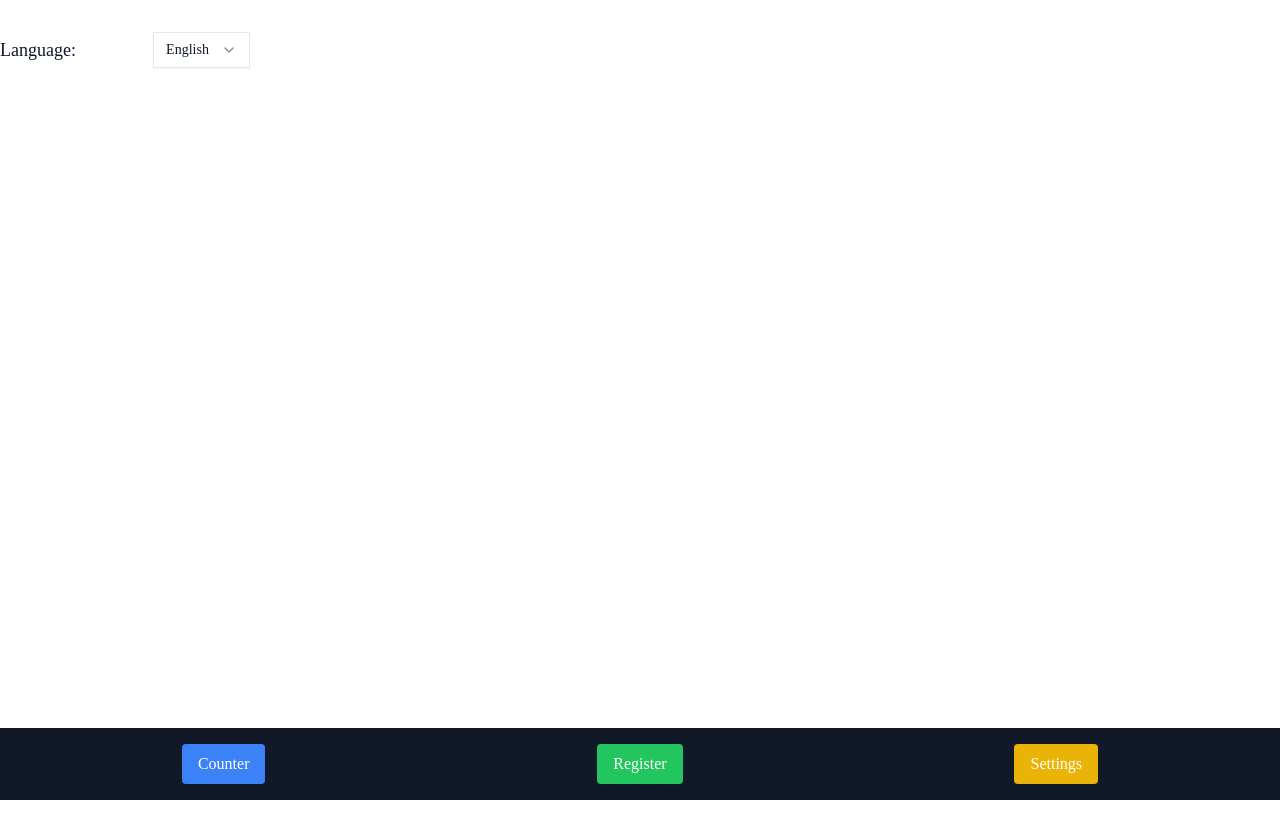
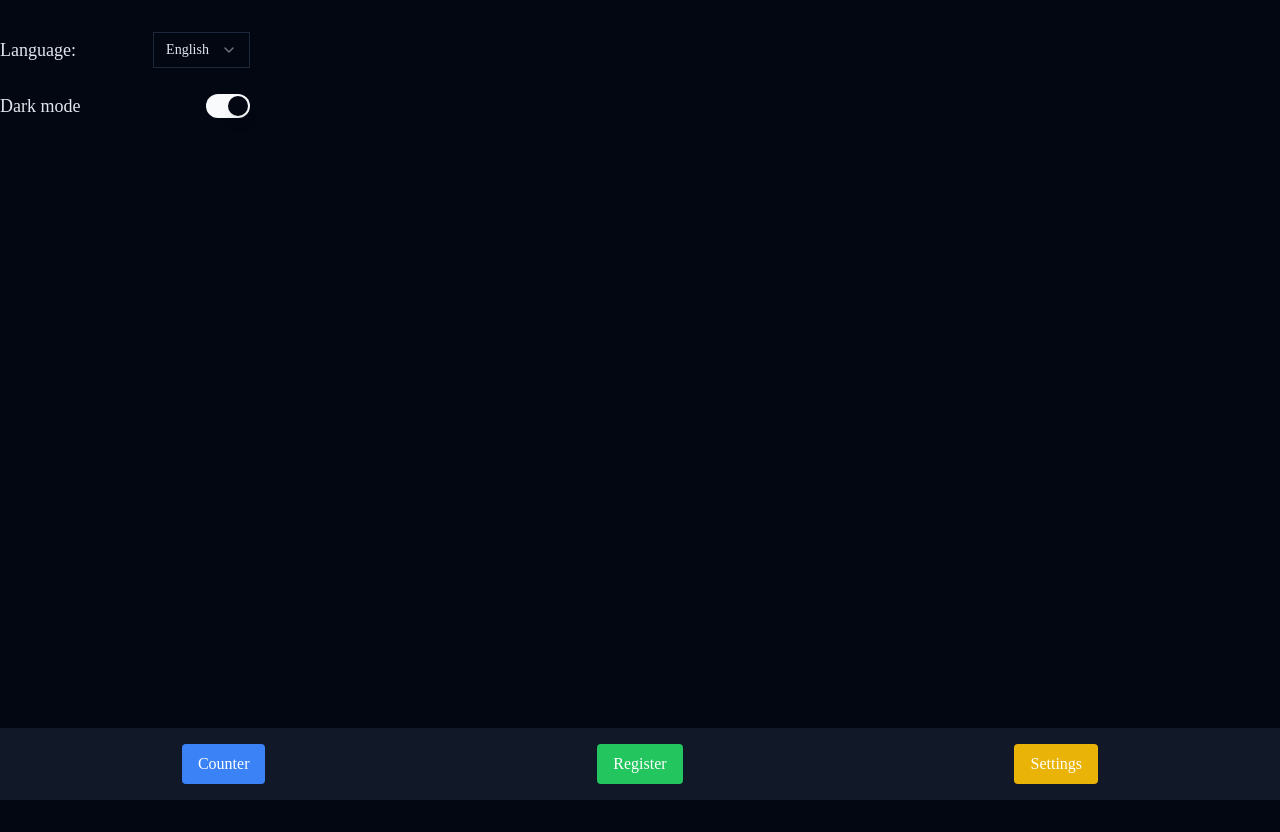
Before and after one commit to IvanPolukhin/WebAppBot, a React (Create React App) app: page / in a window 1280 px wide. Both pictures are taken after a click on the button "Settings". Built offline with nearby package versions, Linux system fonts and the light colour scheme.

Commit message:
feat: add theme

```diff
--- a/src/App.tsx
+++ b/src/App.tsx
@@ -4,15 +4,18 @@ import AppRouter from 'src/features/AppRouter'
 import NavigationButtons from './components/NavigationButtons'
 
 import LocalesProvider from 'src/contexts/LocalesContext'
+import ThemeProvider from 'src/contexts/ThemeContext'
 
 function App() {
   return (
     <Router>
       <LocalesProvider>
-        <div className="relative min-h-screen pb-16">
-          <AppRouter />
-          <NavigationButtons />
-        </div>
+        <ThemeProvider>
+          <div className="relative min-h-screen pb-16">
+            <AppRouter />
+            <NavigationButtons />
+          </div>
+        </ThemeProvider>
       </LocalesProvider>
     </Router>
   )
--- a/src/contexts/LocalesContext/index.tsx
+++ b/src/contexts/LocalesContext/index.tsx
@@ -1,4 +1,4 @@
-import { JSX, useMemo, useState } from 'react'
+import React, { useMemo, useState } from 'react'
 
 import { Language, Locale, LocalStorageKeys } from 'src/types'
 import { LocalesContext } from 'src/contexts'
@@ -6,7 +6,7 @@ import { TRANSLATIONS } from 'src/constants'
 
 import { LocalesContextData } from 'src/contexts/types'
 
-const LocalesProvider = ({ ...props }): JSX.Element => {
+const LocalesProvider = ({ ...props }): React.JSX.Element => {
   const [locale, setLocale] = useState<Language>(
     (localStorage.getItem(LocalStorageKeys.LOCALE) as Language) || Language.EN,
   )
--- /dev/null
+++ b/src/contexts/ThemeContext/index.tsx
@@ -0,0 +1,14 @@
+import React from 'react'
+import { ThemeContext } from 'src/contexts'
+
+import { useTheme } from 'src/hooks/useTheme'
+
+const ThemeProvider = ({ ...props }): React.JSX.Element => {
+  const themeData = useTheme()
+
+  if (!themeData.theme) return <div />
+
+  return <ThemeContext.Provider value={themeData} {...props} />
+}
+
+export default ThemeProvider
--- a/src/features/SettingSelect/index.tsx
+++ b/src/features/SettingSelectLanguage/index.tsx
@@ -1,4 +1,4 @@
-import { JSX } from 'react'
+import React from 'react'
 import { Language } from 'src/types'
 
 import {
@@ -8,11 +8,11 @@ import {
   SelectTrigger,
   SelectValue,
 } from 'src/components/shadcn/Select'
-import { useSettingSelect } from 'src/features/SettingSelect/useSettingSelect'
+import { useSettingSelectLanguage } from 'src/features/SettingSelectLanguage/useSettingSelectLanguage'
 
-const AppSelectLanguage = (): JSX.Element => {
+const AppSelectLanguage = (): React.JSX.Element => {
   const { language, handleChangeLocale, languageLabel, selectPlaceholder } =
-    useSettingSelect()
+    useSettingSelectLanguage()
 
   return (
     <div className="flex flex-col mt-6 max-w-[250px]">
--- a/src/features/SettingSelect/useSettingSelect.ts
+++ b/src/features/SettingSelectLanguage/useSettingSelectLanguage.ts
@@ -1,6 +1,6 @@
 import { useLocales } from 'src/contexts'
 
-export const useSettingSelect = () => {
+export const useSettingSelectLanguage = () => {
   const { locale, handleChangeLocale, translations } = useLocales()
 
   return {
--- /dev/null
+++ b/src/features/SettingSwitchTheme/index.tsx
@@ -0,0 +1,18 @@
+import React from 'react'
+import { Switch } from 'src/components/shadcn/Switch'
+import { useSettingSwitchTheme } from 'src/features/SettingSwitchTheme/useSettingSwitchTheme'
+
+const SettingToggleTheme = (): React.JSX.Element => {
+  const { isChecked, onCheckedChange, themeLabel } = useSettingSwitchTheme()
+
+  return (
+    <div className="flex flex-col mt-6 max-w-[250px]">
+      <div className="flex items-center space-x-7">
+        <span className="text-lg font-medium w-[72%]">{themeLabel}</span>
+        <Switch checked={isChecked} onCheckedChange={onCheckedChange} />
+      </div>
+    </div>
+  )
+}
+
+export default SettingToggleTheme
--- /dev/null
+++ b/src/features/SettingSwitchTheme/useSettingSwitchTheme.ts
@@ -0,0 +1,22 @@
+import { ThemeVariants } from 'src/types'
+import { useThemeContext } from 'src/contexts'
+import { useLocales } from 'src/contexts'
+
+export const useSettingSwitchTheme = () => {
+  const { theme, handleSetTheme } = useThemeContext()
+  const { translations } = useLocales()
+
+  const isChecked = theme === ThemeVariants.DARK
+
+  const onCheckedChange = (checked: boolean): void => {
+    const newTheme = checked ? ThemeVariants.DARK : ThemeVariants.LIGHT
+
+    handleSetTheme(newTheme)
+  }
+
+  return {
+    isChecked,
+    onCheckedChange,
+    themeLabel: translations.setting.darkMode,
+  }
+}
--- /dev/null
+++ b/src/hooks/useTheme/index.ts
@@ -0,0 +1,30 @@
+import { LocalStorageKeys, ThemeVariants } from 'src/types'
+import { useEffect, useState } from 'react'
+
+export const useTheme = () => {
+  const [theme, setTheme] = useState<ThemeVariants>(
+    (localStorage.getItem(LocalStorageKeys.THEME) as ThemeVariants) ||
+      ThemeVariants.DARK,
+  )
+
+  const handleSetTheme = (themeValue: ThemeVariants) => {
+    setTheme(themeValue)
+    localStorage.setItem(LocalStorageKeys.THEME, themeValue)
+
+    if (themeValue === ThemeVariants.DARK) {
+      document.documentElement.classList.add(ThemeVariants.DARK)
+      document.documentElement.classList.remove(ThemeVariants.LIGHT)
+
+      return
+    }
+
+    document.documentElement.classList.add(ThemeVariants.LIGHT)
+    document.documentElement.classList.remove(ThemeVariants.DARK)
+  }
+
+  useEffect(() => {
+    handleSetTheme(theme)
+  }, [])
+
+  return { theme, handleSetTheme }
+}
--- a/src/pages/Settings/index.tsx
+++ b/src/pages/Settings/index.tsx
@@ -1,10 +1,12 @@
 import { JSX } from 'react'
-import AppSelectLanguage from 'src/features/SettingSelect'
+import AppSelectLanguage from 'src/features/SettingSelectLanguage'
+import SettingToggleTheme from 'src/features/SettingSwitchTheme'
 
 const Setting = (): JSX.Element => {
   return (
     <div className="mt-8">
       <AppSelectLanguage />
+      <SettingToggleTheme />
     </div>
   )
 }
```
Also changed, not shown: 1 other file (tests, documents, lock files or other folders).
